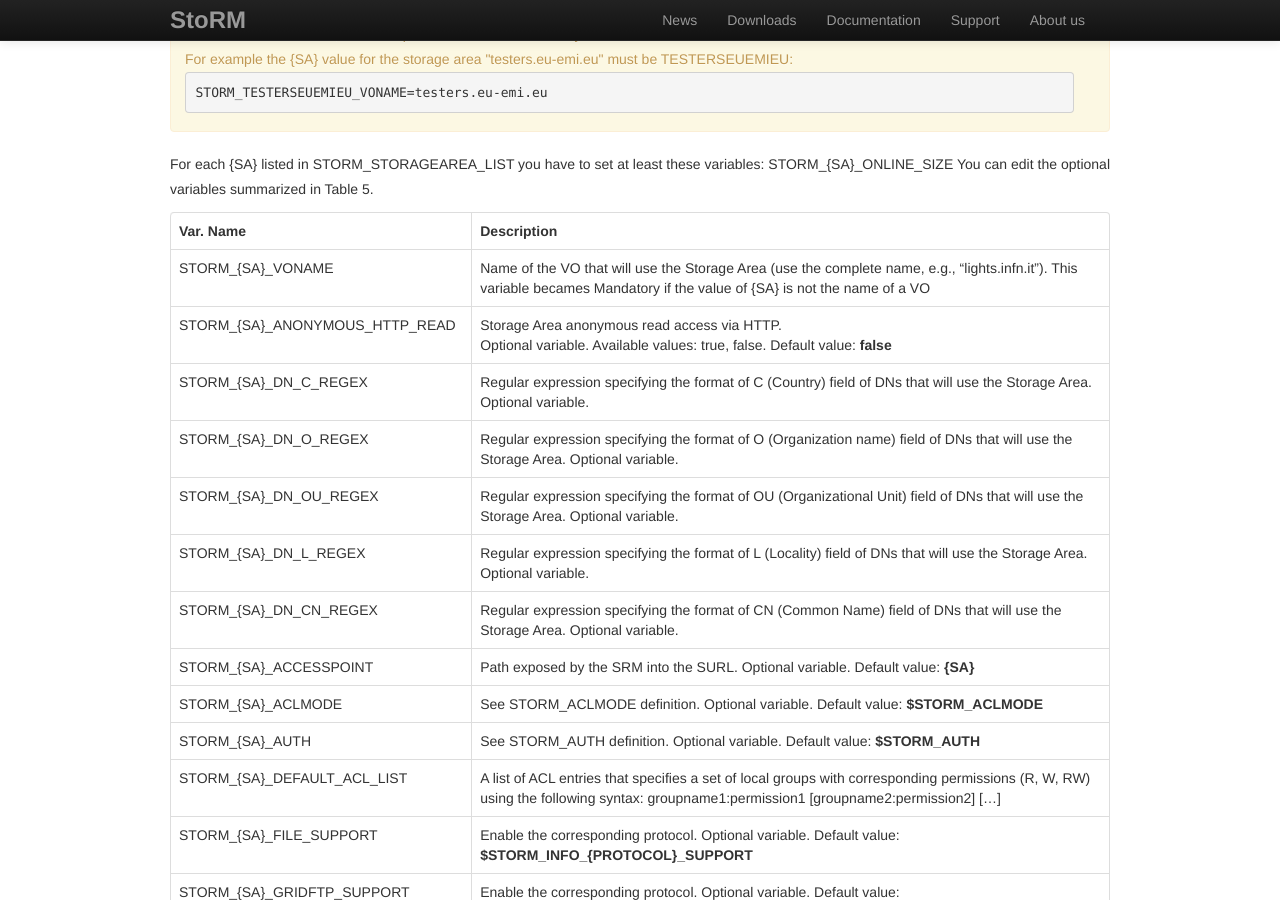
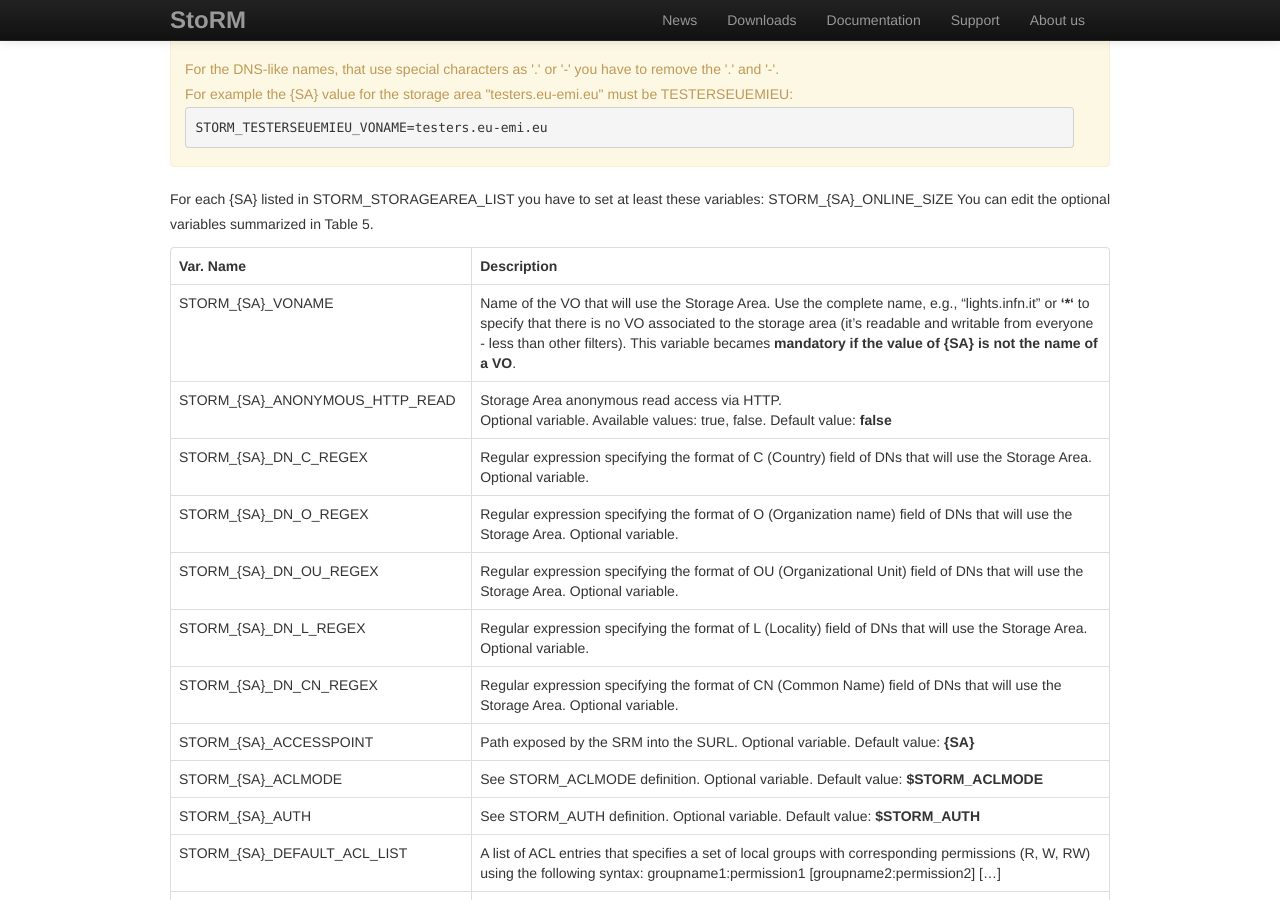
Before and after one commit to italiangrid/storm, a Jekyll site: the page built from documentation/sysadmin-guide/1.11.2/index.md, in a window 1280 px wide and 900 px high, scrolled down 13903 px. Built offline with Jekyll 4.4.1, drawn with Linux system fonts in a browser that asks for light colours; Markdown is read by kramdown in place of the engine named in the settings.

Commit message:
Fixed some sys-admin guide errors

```diff
--- a/documentation/sysadmin-guide/1.11.2/index.md
+++ b/documentation/sysadmin-guide/1.11.2/index.md
@@ -570,7 +572,7 @@
 
 |	Var. Name							|	Description	|
 |:--------------------------------------|:--------------|
-|STORM\_{SA}\_VONAME					|Name of the VO that will use the Storage Area (use the complete name, e.g., "lights.infn.it"). This variable becames Mandatory if the value of {SA} is not the name of a VO
+|STORM\_{SA}\_VONAME					|Name of the VO that will use the Storage Area. Use the complete name, e.g., "lights.infn.it" or **'*'** to specify that there is no VO associated to the storage area (it's readable and writable from everyone - less than other filters). This variable becames **mandatory if the value of {SA} is not the name of a VO**.
 |STORM\_{SA}\_ANONYMOUS\_HTTP\_READ		|Storage Area anonymous read access via HTTP.<br/>Optional variable. Available values: true, false. Default value: **false**
 |STORM\_{SA}\_DN\_C\_REGEX				|Regular expression specifying the format of C (Country) field of DNs that will use the Storage Area. Optional variable.
 |STORM\_{SA}\_DN\_O\_REGEX				|Regular expression specifying the format of O (Organization name) field of DNs that will use the Storage Area. Optional variable.
```
Also changed, not shown: other parts of documentation/sysadmin-guide/1.11.2/index.md (+2 -0 lines).
